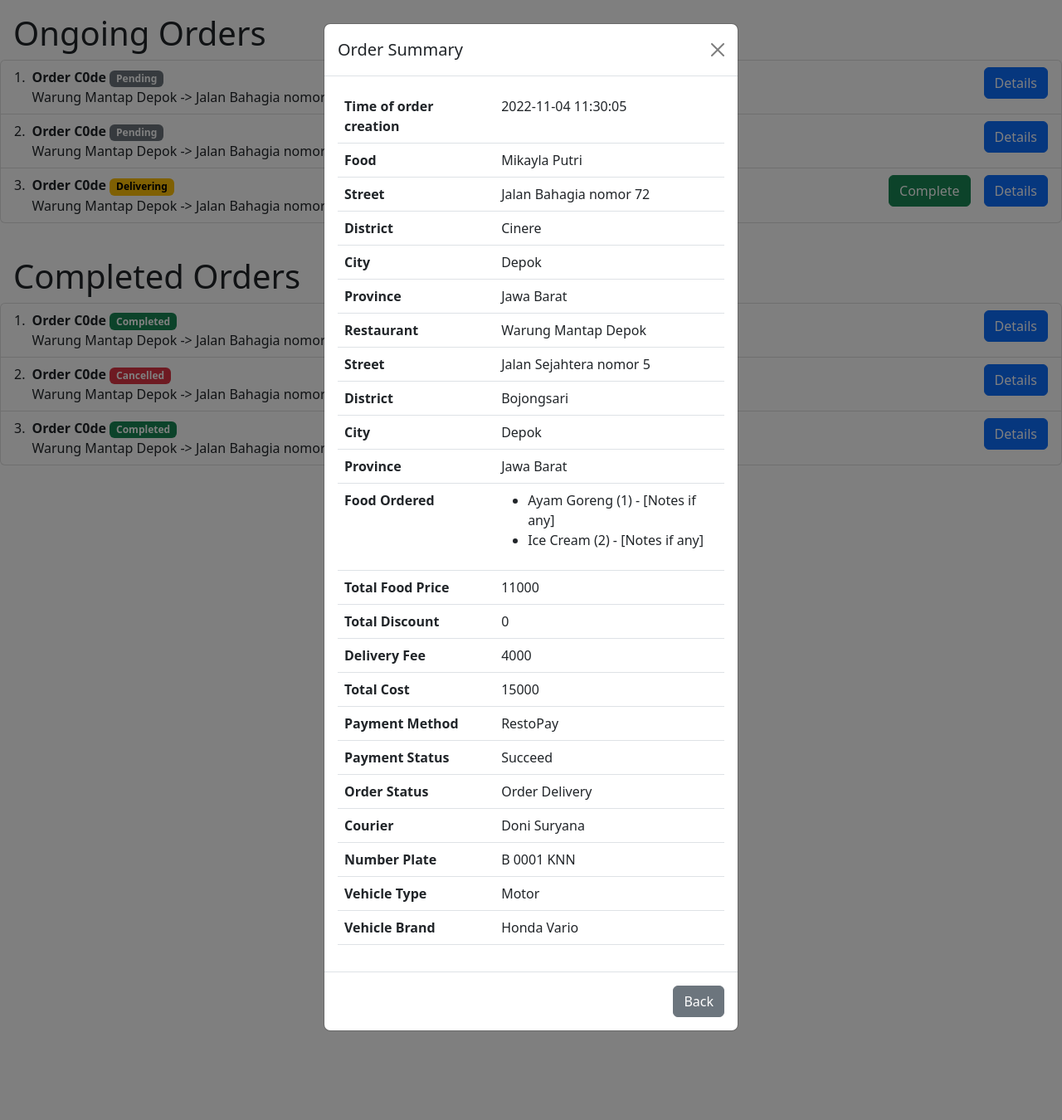
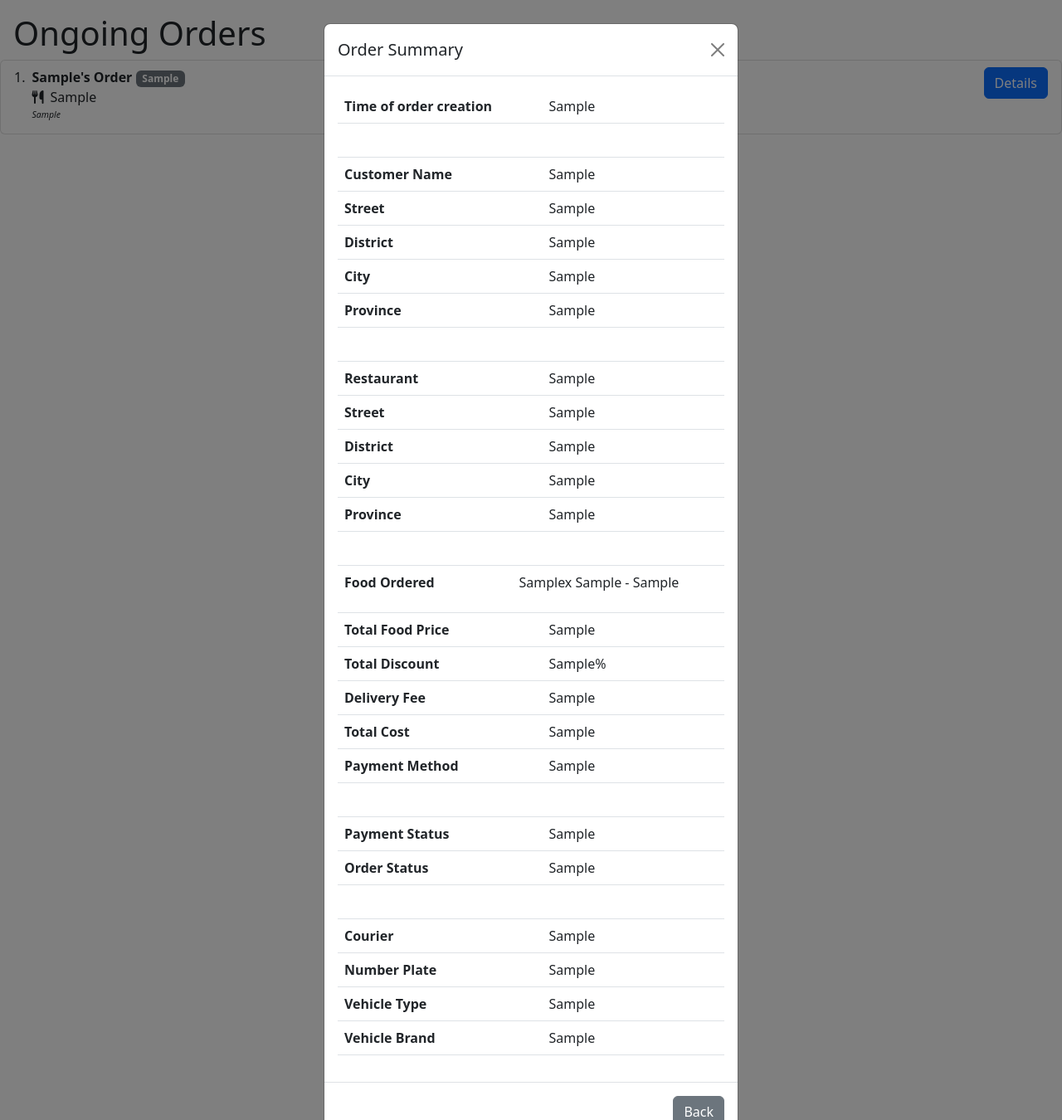
Before and after one commit to ghaziangunawan/-db22k004-Group-Repository, a Django app: template TransactionCourier/templates/transaction_courier.html in a window 1280 px wide, after a click on "Details". Shown: the top 1350 px of the page at 83% size. Run offline with Django 4.2, Linux system fonts and the light colour scheme; the template is opened without the code that fills it: most values are stand-ins (such as "Sample title", 1, 10 or a date in 2020); some libraries are stand-ins or nearby versions.

Commit message:
transaction courier pov done

```diff
--- a/TransactionCourier/templates/transaction_courier.html
+++ b/TransactionCourier/templates/transaction_courier.html
@@ -4,83 +4,37 @@
 <head>
   <meta charset="UTF-8">
   <meta name="viewport" content="width=device-width, initial-scale=1.0">
+  <script src="https://use.fontawesome.com/35d3a9e52b.js"></script>
   <link href="https://cdn.jsdelivr.net/npm/bootstrap@5.2.1/dist/css/bootstrap.min.css" rel="stylesheet" integrity="sha384-iYQeCzEYFbKjA/T2uDLTpkwGzCiq6soy8tYaI1GyVh/UjpbCx/TYkiZhlZB6+fzT" crossorigin="anonymous">
-  <title>Create Category</title>
+  <title>Transaction</title>
 </head>
 
 <body>
   <h1 class="pt-3 ps-3">Ongoing Orders</h1>
   <ol class="list-group list-group-numbered">
+    {% for data in datas %}
     <li class="list-group-item d-flex justify-content-between align-items-start">
       <div class="ms-2 me-auto">
         <div class="fw-bold">
-          Order C0de
-          <span class="badge text-bg-secondary">Pending</span>
+          {{ data.1 }}'s Order
+          <span class="badge text-bg-{% if data.18 == 'Order Delivery' %}warning{% else %}secondary{% endif %}">{{ data.18 }}</span>
         </div>
-        Warung Mantap Depok -> Jalan Bahagia nomor 72
+        <i class="fa fa-cutlery me-2"></i>{{ data.6}}
+        </br>
+        <small><i><sup>{{ data.0 }}</sup></i></small>
       </div>
-      <button class="btn btn-primary" data-bs-toggle="modal" data-bs-target="#orderModal1">Details</button>
+      {% if data.18 == 'Order Delivery' %}
+      <a href="{% url 'TransactionCourier:update_transaction_courier' hash=data.23 %}">
+        <button class="btn btn-success me-3">Complete</button>
+      </a>
+      {% endif %}
+      <button class="btn btn-primary" data-bs-toggle="modal" data-bs-target="#orderModal{{ forloop.counter }}">Details</button>
     </li>
-    <li class="list-group-item d-flex justify-content-between align-items-start">
-      <div class="ms-2 me-auto">
-        <div class="fw-bold">
-          Order C0de
-          <span class="badge text-bg-secondary">Pending</span>
-        </div>
-        Warung Mantap Depok -> Jalan Bahagia nomor 72
-      </div>
-      <button class="btn btn-primary" data-bs-toggle="modal" data-bs-target="#orderModal1">Details</button>
-    </li>
-    <li class="list-group-item d-flex justify-content-between align-items-start">
-      <div class="ms-2 me-auto">
-        <div class="fw-bold">
-          Order C0de
-          <span class="badge text-bg-warning">Delivering</span>
-        </div>
-        Warung Mantap Depok -> Jalan Bahagia nomor 72
-      </div>
-      <button class="btn btn-success me-3">Complete</button>
-      <button class="btn btn-primary" data-bs-toggle="modal" data-bs-target="#orderModal1">Details</button>
-    </li>
+    {% endfor %}
   </ol>
 
-  <br>
-
-  <h1 class="pt-3 ps-3">Completed Orders</h1>
-  <ol class="list-group list-group-numbered">
-    <li class="list-group-item d-flex justify-content-between align-items-start">
-      <div class="ms-2 me-auto">
-        <div class="fw-bold">
-          Order C0de
-          <aspan class="badge text-bg-success">Completed</span>
-        </div>
-        Warung Mantap Depok -> Jalan Bahagia nomor 72
-      </div>
-      <button class="btn btn-primary" data-bs-toggle="modal" data-bs-target="#orderModal1">Details</button>
-    </li>
-    <li class="list-group-item d-flex justify-content-between align-items-start">
-      <div class="ms-2 me-auto">
-        <div class="fw-bold">
-          Order C0de
-          <aspan class="badge text-bg-danger">Cancelled</span>
-        </div>
-        Warung Mantap Depok -> Jalan Bahagia nomor 72
-      </div>
-      <button class="btn btn-primary" data-bs-toggle="modal" data-bs-target="#orderModal1">Details</button>
-    </li>
-    <li class="list-group-item d-flex justify-content-between align-items-start">
-      <div class="ms-2 me-auto">
-        <div class="fw-bold">
-          Order C0de
-          <aspan class="badge text-bg-success">Completed</span>
-        </div>
-        Warung Mantap Depok -> Jalan Bahagia nomor 72
-      </div>
-      <button class="btn btn-primary" data-bs-toggle="modal" data-bs-target="#orderModal1">Details</button>
-    </li>
-  </ol>
-
-  <div class="modal fade" id="orderModal1" tabindex="-1">
+  {% for data in datas %}
+  <div class="modal fade" id="orderModal{{ forloop.counter }}" tabindex="-1">
     <div class="modal-dialog modal-dialog-scrollable">
       <div class="modal-content">
         <div class="modal-header">
@@ -93,98 +47,119 @@
               <tbody>
                 <tr>
                   <td><b>Time of order creation</b></td>
-                  <td>2022-11-04 11:30:05</td>
+                  <td>{{ data.0 }}</td>
                 </tr>
                 <tr>
-                  <td><b>Food</b></td>
-                  <td>Mikayla Putri</td>
+                  <td><br/></td>
+                  <td><br/></td>
+                </tr>
+                <tr>
+                  <td><b>Customer Name</b></td>
+                  <td>{{ data.1 }}</td>
                 </tr>
                 <tr>
                   <td><b>Street</b></td>
-                  <td>Jalan Bahagia nomor 72</td>
+                  <td>{{ data.2 }}</td>
                 </tr>
                 <tr>
                   <td><b>District</b></td>
-                  <td>Cinere</td>
+                  <td>{{ data.3 }}</td>
                 </tr>
                 <tr>
                   <td><b>City</b></td>
-                  <td>Depok</td>
+                  <td>{{ data.4 }}</td>
                 </tr>
                 <tr>
                   <td><b>Province</b></td>
-                  <td>Jawa Barat</td>
+                  <td>{{ data.5 }}</td>
+                </tr>
+                <tr>
+                  <td><br/></td>
+                  <td><br/></td>
                 </tr>
                 <tr>
                   <td><b>Restaurant</b></td>
-                  <td>Warung Mantap Depok</td>
+                  <td>{{ data.6 }}</td>
                 </tr>
                 <tr>
                   <td><b>Street</b></td>
-                  <td>Jalan Sejahtera nomor 5</td>
+                  <td>{{ data.7 }}</td>
                 </tr>
                 <tr>
                   <td><b>District</b></td>
-                  <td>Bojongsari</td>
+                  <td>{{ data.8 }}</td>
                 </tr>
                 <tr>
                   <td><b>City</b></td>
-                  <td>Depok</td>
+                  <td>{{ data.9 }}</td>
                 </tr>
                 <tr>
                   <td><b>Province</b></td>
-                  <td>Jawa Barat</td>
+                  <td>{{ data.10 }}</td>
+                </tr>
+                <tr>
+                  <td><br/></td>
+                  <td><br/></td>
                 </tr>
                 <tr>
                   <td><b>Food Ordered</b></td>
                   <td><ul>
-                    <li>Ayam Goreng (1) - [Notes if any]</li>
-                    <li>Ice Cream (2) - [Notes if any]</li>
+                    {% for food in data.11 %}
+                    <li style="list-style-type: '{{ food.1 }}x ';">{{ food.0 }} - {{ food.2 }}</li>
+                    {% endfor %}
                   </ul></td>
                 </tr>
                 <tr>
                   <td><b>Total Food Price</b></td>
-                  <td>11000</td>
+                  <td>{{ data.12 }}</td>
                 </tr>
                 <tr>
                   <td><b>Total Discount</b></td>
-                  <td>0</td>
+                  <td>{{ data.13 }}%</td>
                 </tr>
                 <tr>
                   <td><b>Delivery Fee</b></td>
-                  <td>4000</td>
+                  <td>{{ data.14 }}</td>
                 </tr>
                 <tr>
                   <td><b>Total Cost</b></td>
-                  <td>15000</td>
+                  <td>{{ data.15 }}</td>
                 </tr>
                 <tr>
                   <td><b>Payment Method</b></td>
-                  <td>RestoPay</td>
+                  <td>{{ data.16 }}</td>
+                </tr>
+                <tr>
+                  <td><br/></td>
+                  <td><br/></td>
                 </tr>
                 <tr>
                   <td><b>Payment Status</b></td>
-                  <td>Succeed</td>
+                  <td>{{ data.17 }}</td>
                 </tr>
                 <tr>
                   <td><b>Order Status</b></td>
-                  <td>Order Delivery</td>
+                  <td>{{ data.18 }}</td>
+                </tr>
+                <tr>
+                  <td><br/></td>
+                  <td><br/></td>
                 </tr>
                 <tr>
                   <td><b>Courier</b></td>
-                  <td>Doni Suryana</td>
+                  <td>{{ data.19 }}</td>
                 </tr>
                 <tr>
                   <td><b>Number Plate</b></td>
-                  <td>B 0001 KNN</td>
+                  <td>{{ data.20 }}</td>
                 </tr>
                 <tr>
                   <td><b>Vehicle Type</b></td>
-                  <td>Motor</td>
+                  <td>{{ data.21 }}</td>
                 </tr>
                 <tr>
                   <td><b>Vehicle Brand</b></td>
-                  <td>Honda Vario</td>
+                  <td>{{ data.22 }}</td>
                 </tr>
               </tbody>
             </table>
@@ -196,6 +171,7 @@
       </div>
     </div>
   </div>
+  {% endfor %}
 </body>
 
 <!-- JavaScript Bundle with Popper -->
--- a/TransactionCourier/urls.py
+++ b/TransactionCourier/urls.py
@@ -5,4 +5,5 @@ app_name = 'TransactionCourier'
 
 urlpatterns = [
     path('', transaction_courier, name='transaction_courier'),
+    path('TransactionCourier/complete/<str:hash>', update_transaction_courier, name='update_transaction_courier'),
 ]
```
Also changed, not shown: TransactionCourier/views.py (+176 -2 lines).
